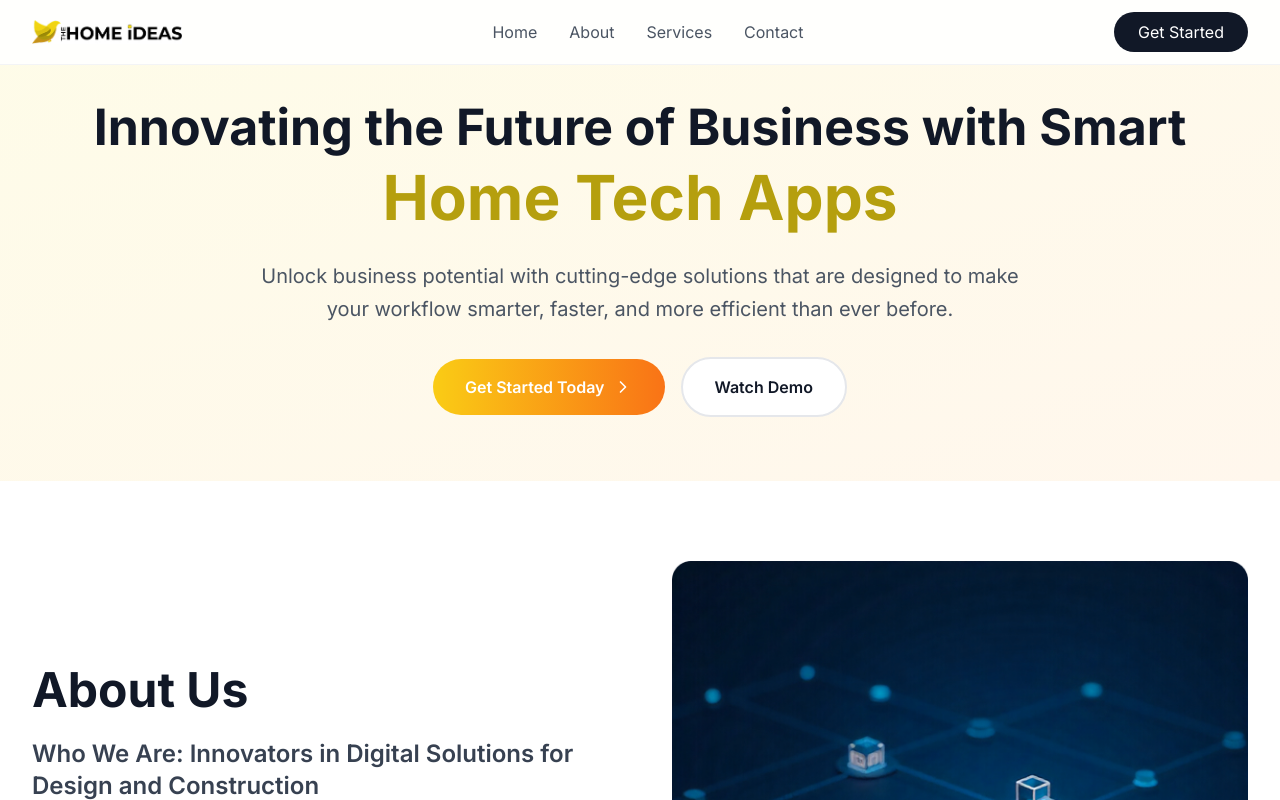
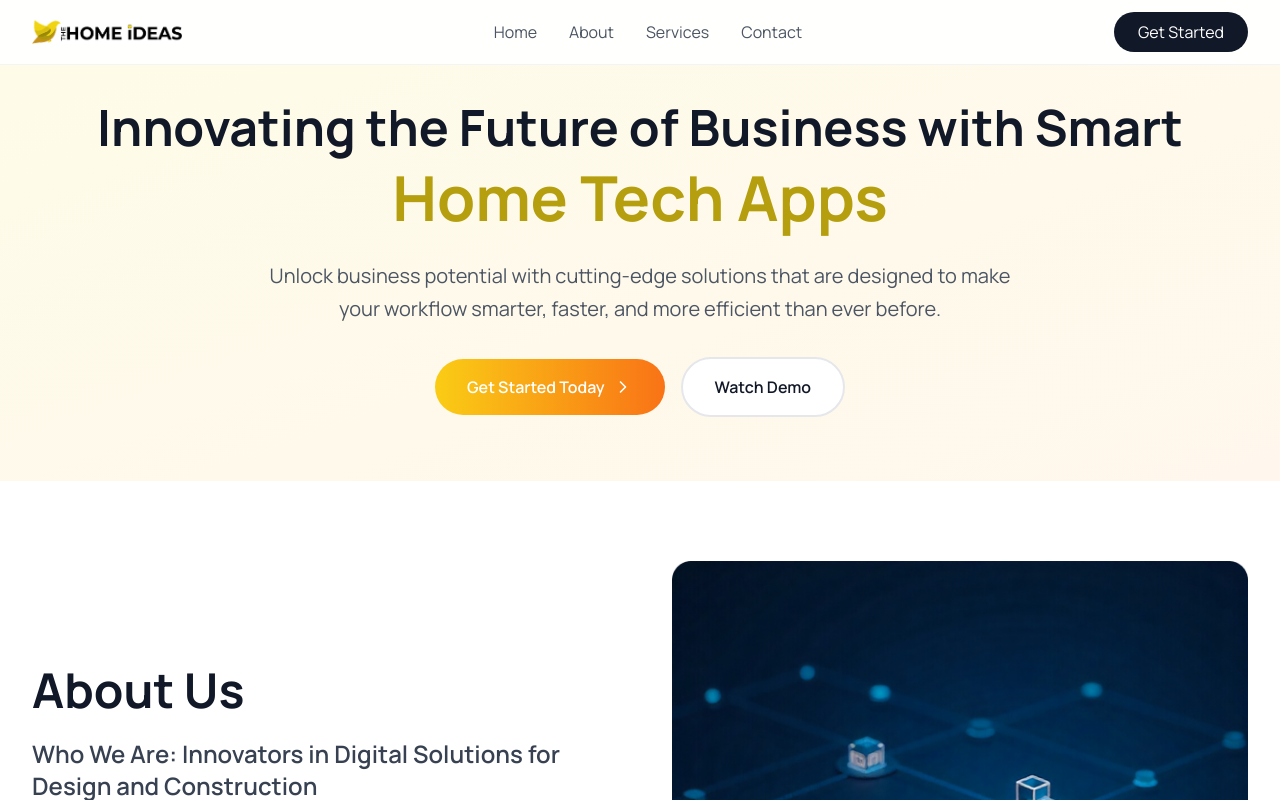
Before and after one commit to Sanjayuiux/homeideas, a Next.js app: page / in a window 1280 px wide. Shown: the top 800 px of the page. Built offline with nearby package versions, Linux system fonts and the light colour scheme.

Commit message:
update font family to manrope

```diff
--- a/src/app/layout.tsx
+++ b/src/app/layout.tsx
@@ -1,12 +1,12 @@
 import type { Metadata } from "next";
-import { Inter } from "next/font/google";
+import { Manrope } from "next/font/google";
 import "./globals.css";
 
-const inter = Inter({ subsets: ["latin"] });
+const manrope = Manrope({ subsets: ["latin"] });
 
 export const metadata: Metadata = {
   title: "Homeideas Technologies",
-  // description: "Generated by create next app",
+  description: "Generated by create next app",
 };
 
 export default function RootLayout({
@@ -16,7 +16,7 @@ export default function RootLayout({
 }>) {
   return (
     <html lang="en">
-      <body className={inter.className}>{children}</body>
+      <body className={manrope.className}>{children}</body>
     </html>
   );
 }
```
